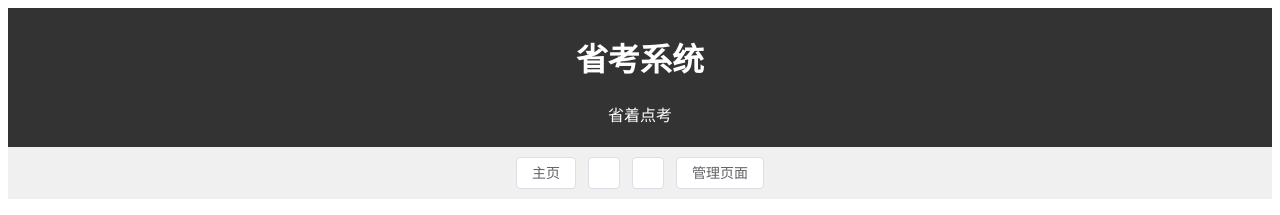
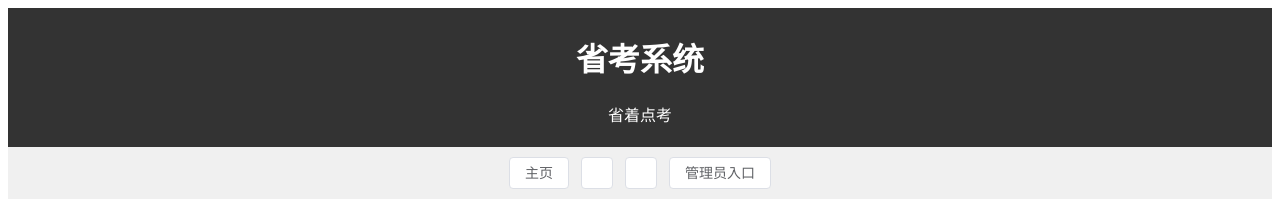
Before and after one commit to RTLiang/exam-manage-frontend, a Nuxt app: page /signup in a window 1280 px wide. Shown: the top 215 px of the page. Built offline with nearby package versions, Linux system fonts and the light colour scheme.

Commit message:
管理员入口

```diff
--- a/components/ToolBar.vue
+++ b/components/ToolBar.vue
@@ -10,7 +10,7 @@
         <el-button @click="$router.push('/')" plain >主页</el-button>
         <el-button plain ></el-button>
         <el-button plain ></el-button>
-        <el-button @click="$router.push('/admin')" plain >管理页面</el-button>
+        <el-button @click="$router.push('/admin')" plain >管理员入口</el-button>
     </div>
 </div>
 
```
